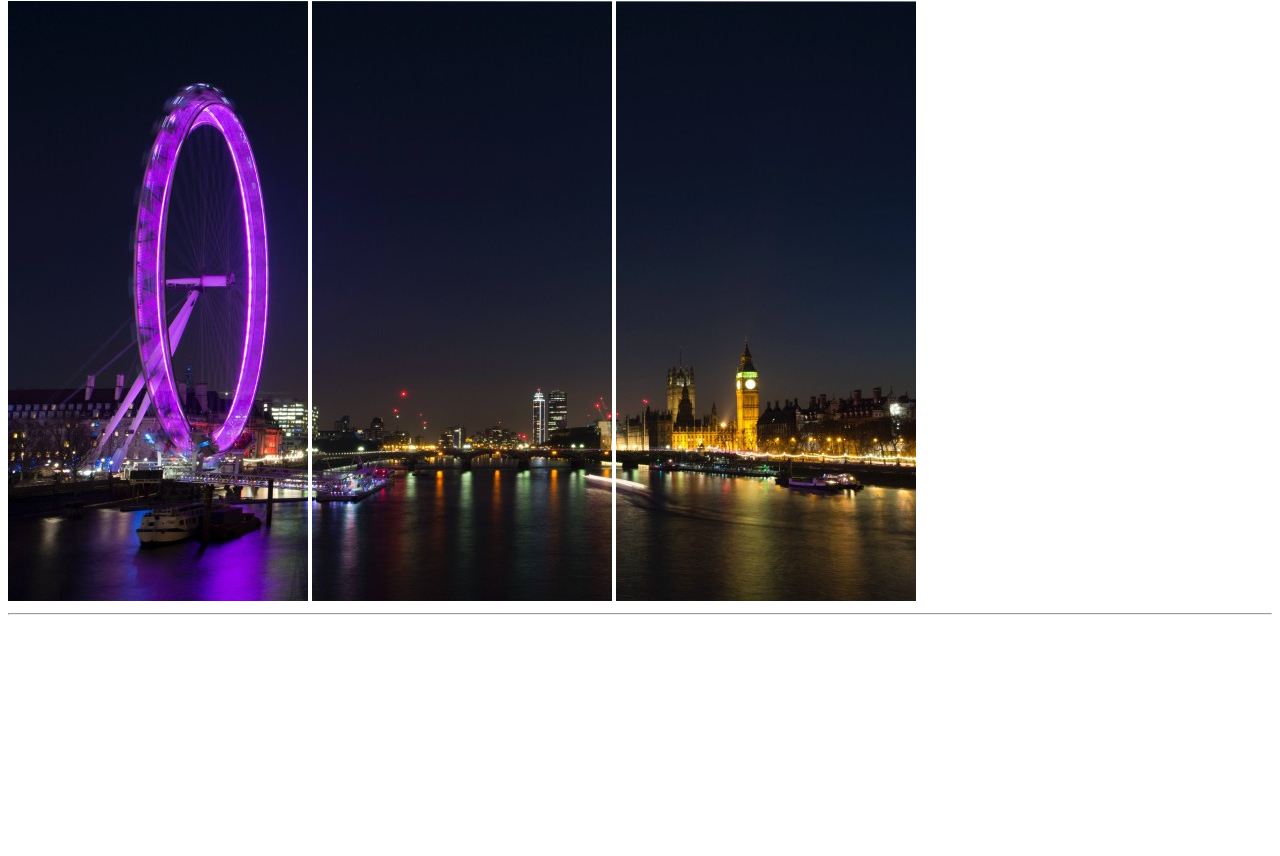
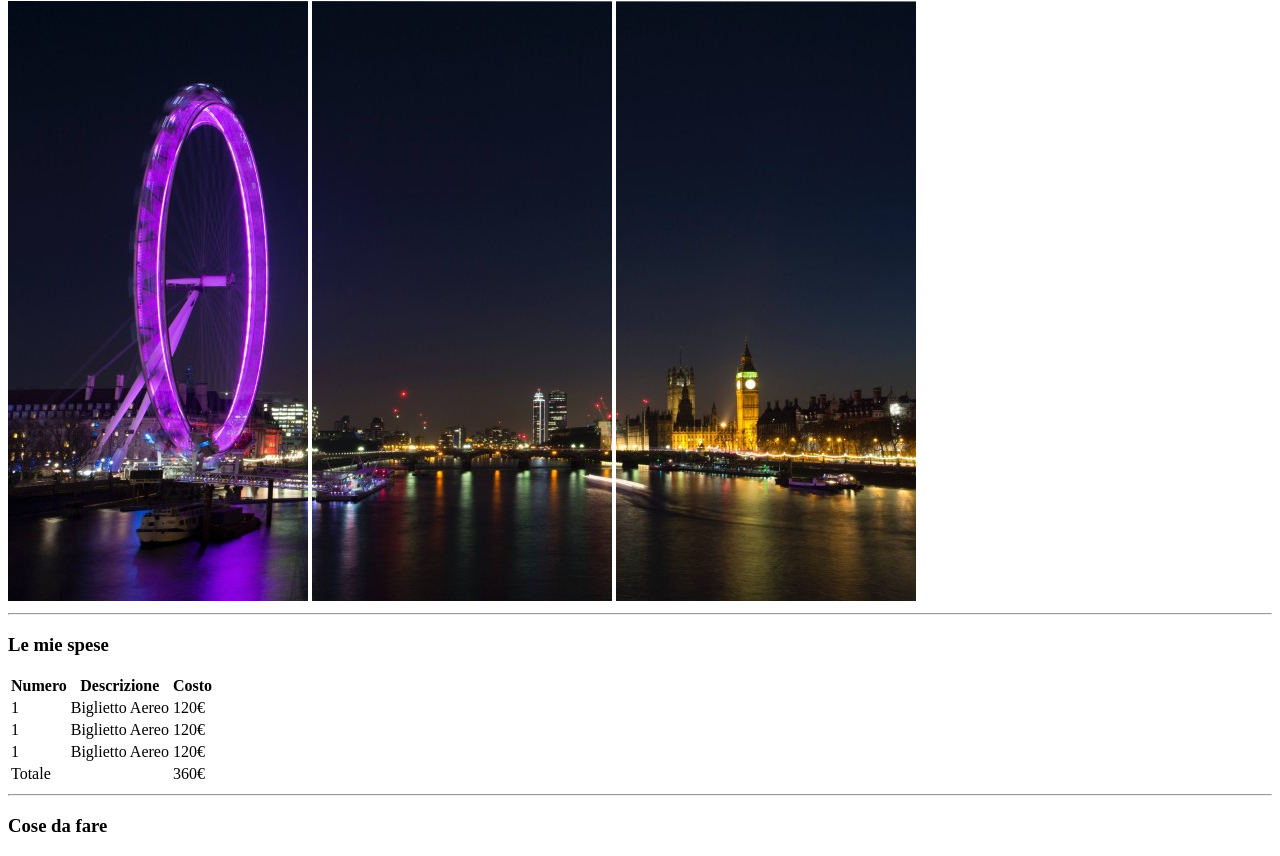
Before and after one commit to SamueleTerraroli/html-london-trip, a plain HTML site: page index.html in a window 1280 px wide. Shown: the part 79-935 px from the top of the page. Before the commit the page ends 800 px from the top, so only its background shows below. Drawn offline with Linux system fonts and the light colour scheme.

Commit message:
[Add first section]

```diff
--- a/index.html
+++ b/index.html
@@ -20,7 +20,56 @@
 
   <main>
 
+    <!-- First section -->
 
+    <section>
+
+      <h3>
+        Le mie spese
+      </h3>
+
+      <table>
+        <thead>
+          <th>Numero</th>
+          <th>Descrizione</th>
+          <th>Costo</th>
+        </thead>
+
+        <tbody>
+          <tr>
+            <td>1</td>
+            <td>Biglietto Aereo</td>
+            <td>120&euro;</td>
+          </tr>
+          <tr>
+            <td>1</td>
+            <td>Biglietto Aereo</td>
+            <td>120&euro;</td>
+          </tr>
+          <tr>
+            <td>1</td>
+            <td>Biglietto Aereo</td>
+            <td>120&euro;</td>
+          </tr>
+          <tr>
+            <td>Totale</td>
+            <td></td>
+            <td>360&euro;</td>
+          </tr>
+        </tbody>
+      </table>
+
+    </section>
+    <!-- /first section -->
+     <hr>
+    <!-- Second section -->
+
+    <section>
+      <h3>Cose da fare</h3>
+
+
+
+    </section>
 
   </main>
 
```
